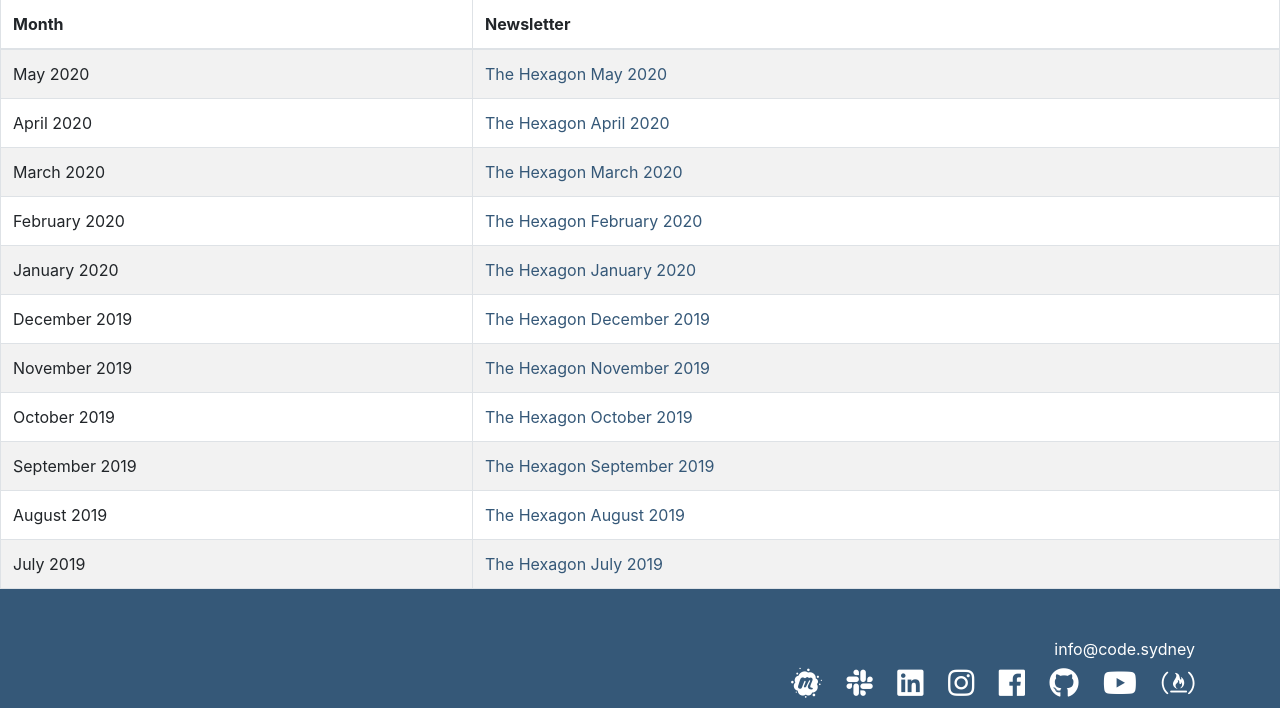
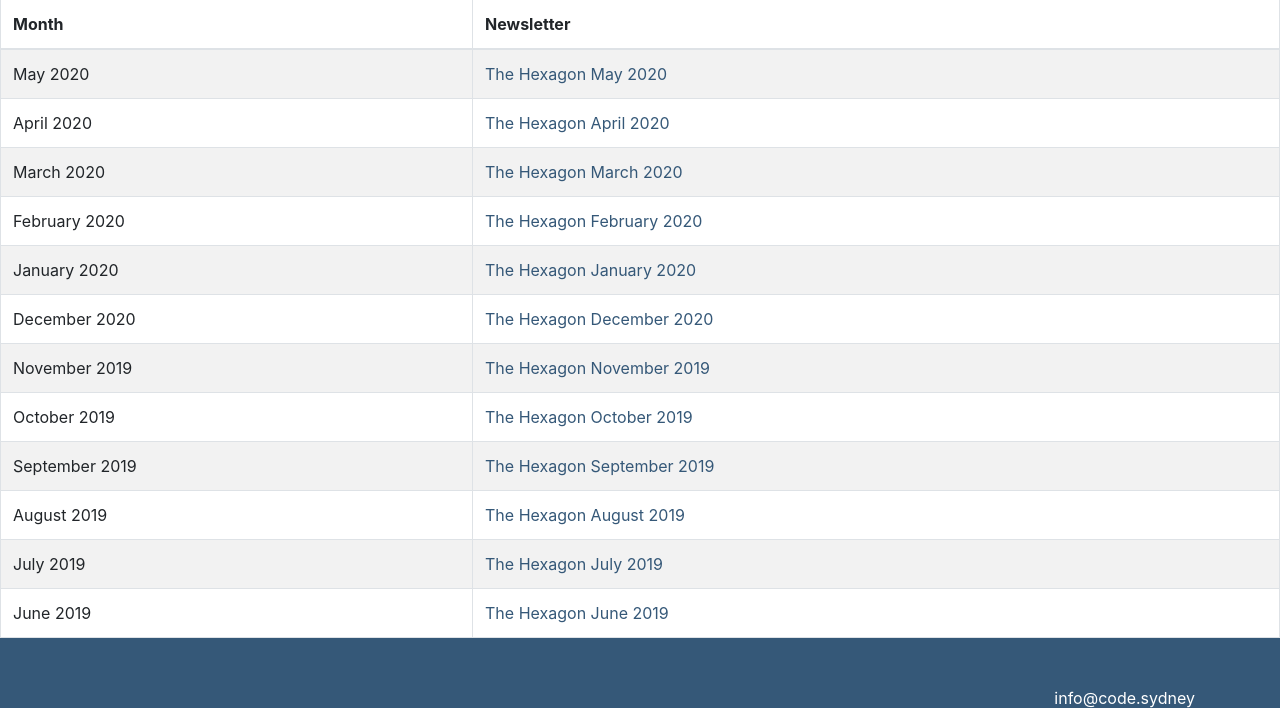
Before and after one commit to thecodesydney/codesydneywebsite, a Flask app: page /newsletter in a window 1280 px wide. Shown: the part 786-1494 px from the top of the page. Run offline with Flask 2, Linux system fonts and the light colour scheme; some libraries are stand-ins or nearby versions.

Commit message:
May 2020 Newsletter

```diff
--- a/database.py
+++ b/database.py
@@ -2,8 +2,8 @@ from flask import g
 import sqlite3
 
 def connect_db():
-    #sql = sqlite3.connect('/home/engramar/codesydneywebsite/codesydney.db')
-    sql = sqlite3.connect('/Users/engramarbollas/Projects/codesydneywebsite/codesydney.db')
+    sql = sqlite3.connect('/home/engramar/codesydneywebsite/codesydney.db')
+    #sql = sqlite3.connect('/Users/engramarbollas/Projects/codesydneywebsite/codesydney.db')
     sql.row_factory = sqlite3.Row
     return sql
 
--- a/templates/newsletter.html
+++ b/templates/newsletter.html
@@ -42,44 +42,48 @@
               <td><a href="{{ url_for('static', filename='pdf/The_Hexagon_May_2020.pdf') }}" target="_blank">The Hexagon May 2020</a></td>
             </tr>
             <tr>
-                <td>April 2020</a></td>
-                <td><a href="{{ url_for('static', filename='pdf/The_Hexagon_April_2020.pdf') }}" target="_blank">The Hexagon April 2020</a></td>
+              <td>April 2020</a></td>
+              <td><a href="{{ url_for('static', filename='pdf/The_Hexagon_MayEOM_2020.pdf') }}" target="_blank">The Hexagon April 2020</a></td>
             </tr>
             <tr>
                 <td>March 2020</a></td>
-                <td><a href="{{ url_for('static', filename='pdf/The_Hexagon_March_2020.pdf') }}" target="_blank">The Hexagon March 2020</a></td>
+                <td><a href="{{ url_for('static', filename='pdf/The_Hexagon_April_2020.pdf') }}" target="_blank">The Hexagon March 2020</a></td>
             </tr>
             <tr>
                 <td>February 2020</a></td>
-                <td><a href="{{ url_for('static', filename='pdf/The_Hexagon_February_2020.pdf') }}" target="_blank">The Hexagon February 2020</a></td>
+                <td><a href="{{ url_for('static', filename='pdf/The_Hexagon_March_2020.pdf') }}" target="_blank">The Hexagon February 2020</a></td>
             </tr>
             <tr>
                 <td>January 2020</a></td>
-                <td><a href="{{ url_for('static', filename='pdf/The_Hexagon_January_2020.pdf') }}" target="_blank">The Hexagon January 2020</a></td>
+                <td><a href="{{ url_for('static', filename='pdf/The_Hexagon_February_2020.pdf') }}" target="_blank">The Hexagon January 2020</a></td>
             </tr>
             <tr>
-                <td>December 2019</a></td>
-                <td><a href="{{ url_for('static', filename='pdf/The_Hexagon_December_2019.pdf') }}" target="_blank">The Hexagon December 2019</a></td>
+                <td>December 2020</a></td>
+                <td><a href="{{ url_for('static', filename='pdf/The_Hexagon_January_2020.pdf') }}" target="_blank">The Hexagon December 2020</a></td>
             </tr>
             <tr>
                 <td>November 2019</a></td>
-                <td><a href="{{ url_for('static', filename='pdf/The_Hexagon_November_2019.pdf') }}" target="_blank">The Hexagon November 2019</a></td>
+                <td><a href="{{ url_for('static', filename='pdf/The_Hexagon_December_2019.pdf') }}" target="_blank">The Hexagon November 2019</a></td>
             </tr>
             <tr>
                 <td>October 2019</a></td>
-                <td><a href="{{ url_for('static', filename='pdf/The_Hexagon_October_2019.pdf') }}" target="_blank">The Hexagon October 2019</a></td>
+                <td><a href="{{ url_for('static', filename='pdf/The_Hexagon_November_2019.pdf') }}" target="_blank">The Hexagon October 2019</a></td>
             </tr>
             <tr>
                 <td>September 2019</a></td>
-                <td><a href="{{ url_for('static', filename='pdf/The_Hexagon_September_2019.pdf') }}" target="_blank">The Hexagon September 2019</a></td>
+                <td><a href="{{ url_for('static', filename='pdf/The_Hexagon_October_2019.pdf') }}" target="_blank">The Hexagon September 2019</a></td>
             </tr>
             <tr>
                 <td>August 2019</a></td>
-                <td><a href="{{ url_for('static', filename='pdf/The_Hexagon_August_2019.pdf') }}" target="_blank">The Hexagon August 2019</a></td>
+                <td><a href="{{ url_for('static', filename='pdf/The_Hexagon_September_2019.pdf') }}" target="_blank">The Hexagon August 2019</a></td>
             </tr>
             <tr>
                 <td>July 2019</a></td>
-                <td><a href="{{ url_for('static', filename='pdf/The_Hexagon_July_2019.pdf') }}" target="_blank">The Hexagon July 2019</a></td>
+                <td><a href="{{ url_for('static', filename='pdf/The_Hexagon_August_2019.pdf') }}" target="_blank">The Hexagon July 2019</a></td>
+            </tr>
+            <tr>
+                <td>June 2019</a></td>
+                <td><a href="{{ url_for('static', filename='pdf/The_Hexagon_July_2019.pdf') }}" target="_blank">The Hexagon June 2019</a></td>
             </tr>
         </tbody>
     </table>
--- a/templates/vue.html
+++ b/templates/vue.html
@@ -185,7 +185,7 @@ Always conscious of online security, emerging trends of technology and machine l
                 He has a very strong focus on full stack development and currently using NodeJS, MongoDB, GraphQL/Apollo, React and Vue.
                 He is a part-time student at UNSW studying Masters of IT specialising in Artificial Intelligence and E-Commerce Systems.
                 Promie spends his spare time mentoring new programmers at Code.Sydney. As one of the pioneer mentors,
-                Promie has introduced standardised processes around GitHub code submission among developers. He is also the chief envangelist of Vue JS in Code.Sydney.
+                Promie has introduced standardised processes around GitHub code submission among developers. He is also the chief evangelist of Vue JS in Code.Sydney.
               </p>
               <div class="d-flex justify-content-center">
                 <div class="p-4">
```
Also changed, not shown: codesydney.db, 2 other files.
